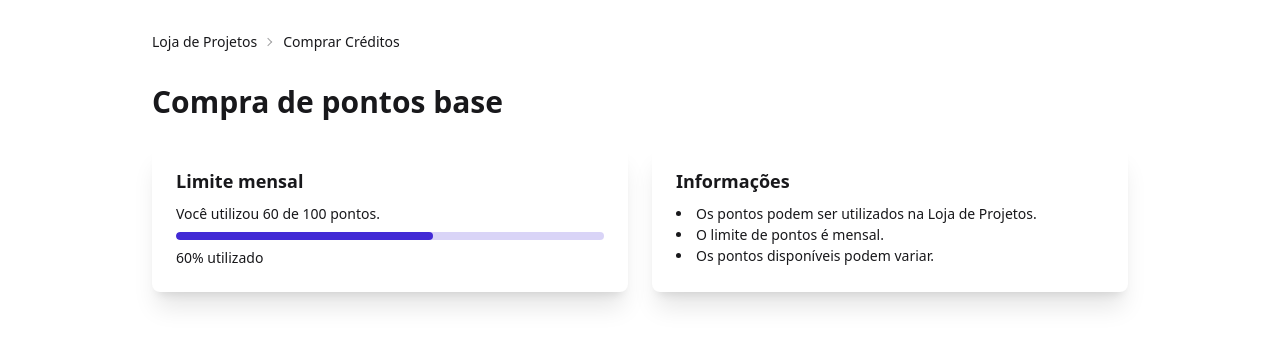
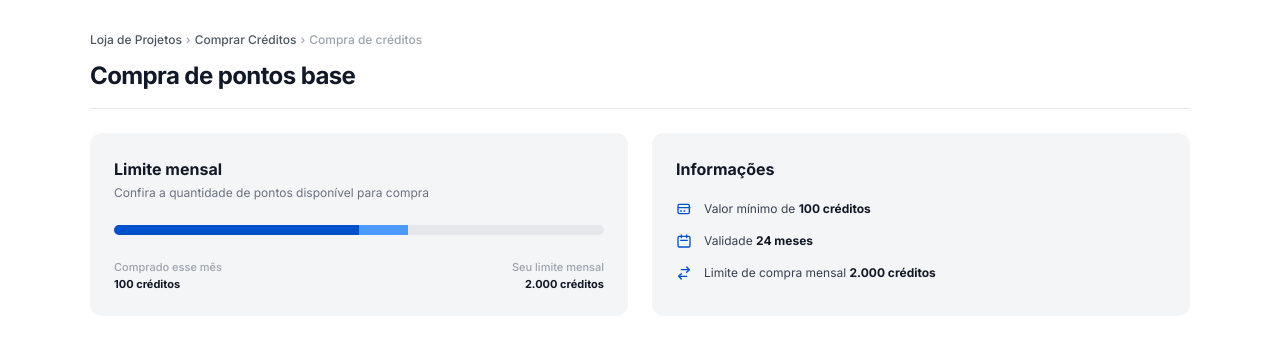
Before and after one commit to lariescolar/winx, a plain HTML site: page compra.html in a window 1280 px wide. Drawn offline with nearby package versions, Linux system fonts and the light colour scheme.

Commit message:
feat: adiciona limite mensal e informações em compras.html (refs #3)

```diff
--- a/compra.html
+++ b/compra.html
@@ -1,62 +1,110 @@
 <!DOCTYPE html>
-<html lang="pt-BR">
+<html lang="pt-BR" data-theme="light">
 <head>
-    <meta charset="UTF-8">
-    <meta name="viewport" content="width=device-width, initial-scale=1.0">
+  <meta charset="UTF-8" />
+  <meta name="viewport" content="width=device-width, initial-scale=1.0" />
   <title>Compra de pontos base</title>
 
-    <link href="https://cdn.jsdelivr.net/npm/daisyui@5" rel="stylesheet">
-    <script src="https://cdn.jsdelivr.net/npm/@tailwindcss/browser@4"></script>
+  <!-- Google Fonts: Inter -->
+  <link rel="preconnect" href="https://fonts.googleapis.com">
+  <link rel="preconnect" href="https://fonts.gstatic.com" crossorigin>
+  <link href="https://fonts.googleapis.com/css2?family=Inter:wght@400;500;600;700&display=swap" rel="stylesheet">
+
+  <!-- CDN Tailwind CSS + DaisyUI -->
+  <link href="https://cdn.jsdelivr.net/npm/daisyui@4.12.10/dist/full.min.css" rel="stylesheet" type="text/css" />
+  <script src="https://cdn.tailwindcss.com"></script>
+
+  <style>
+    body { font-family: 'Inter', sans-serif; }
+  </style>
 </head>
+<body class="bg-white text-gray-800 min-h-screen p-8 antialiased">
 
-<body>
+  <main class="max-w-[1100px] mx-auto">
 
-    <main class="max-w-5xl mx-auto p-6">
+    <!-- =========================================================================
+         [SUA ISSUE] BREADCRUMB, TÍTULO E CARDS SUPERIORES
+         ========================================================================= -->
 
     <!-- Breadcrumb -->
-        <div class="breadcrumbs text-sm mb-6">
-            <ul>
-                <li>Loja de Projetos</li>
-                <li>Comprar Créditos</li>
-            </ul>
+    <nav class="text-xs text-gray-500 mb-3 flex items-center gap-1 font-medium">
+      <a href="#" class="hover:underline text-gray-600">Loja de Projetos</a>
+      <span class="text-gray-400">›</span>
+      <a href="#" class="hover:underline text-gray-600">Comprar Créditos</a>
+      <span class="text-gray-400">›</span>
+      <span class="text-gray-400">Compra de créditos</span>
+    </nav>
+
+    <!-- Título Principal com linha divisória -->
+    <div class="border-b border-gray-200 pb-4 mb-6">
+      <h1 class="text-2xl font-bold text-gray-900 tracking-tight">
+        Compra de pontos base
+      </h1>
     </div>
 
-        <!-- Título -->
-        <h1 class="text-3xl font-bold mb-6">
-            Compra de pontos base
-        </h1>
+    <!-- Grid dos 2 Cards Superiores -->
+    <div class="grid grid-cols-1 md:grid-cols-2 gap-6 mb-6">
 
-        <!-- Cards -->
-        <div class="grid grid-cols-1 md:grid-cols-2 gap-6">
+      <!-- Card 1: Limite Mensal -->
+      <div class="bg-[#f4f5f7] rounded-xl p-6 flex flex-col justify-between">
+        <div>
+          <h2 class="text-base font-bold text-gray-900 mb-1">Limite mensal</h2>
+          <p class="text-xs text-gray-500 mb-6">Confira a quantidade de pontos disponível para compra</p>
 
-            <!-- Limite mensal -->
-            <div class="card bg-base-100 shadow-xl">
-                <div class="card-body">
-                    <h2 class="card-title">Limite mensal</h2>
-
-                    <p>Você utilizou 60 de 100 pontos.</p>
-
-                    <progress
-                        class="progress progress-primary w-full"
-                        value="60"
-                        max="100">
-                    </progress>
-
-                    <p class="text-sm">60% utilizado</p>
+          <!-- Barra de Progresso Personalizada (Azul Escuro + Azul Claro) -->
+          <div class="w-full bg-gray-200 h-2.5 rounded-full overflow-hidden flex mb-4">
+            <div class="bg-[#0052cc] h-full w-[50%]"></div>
+            <div class="bg-[#4c9aff] h-full w-[10%]"></div>
           </div>
         </div>
 
-            <!-- Informações -->
-            <div class="card bg-base-100 shadow-xl">
-                <div class="card-body">
-                    <h2 class="card-title">Informações</h2>
+        <div class="flex justify-between items-center text-[11px] pt-2">
+          <div>
+            <p class="text-gray-400 font-medium">Comprado esse mês</p>
+            <p class="font-bold text-gray-900">100 créditos</p>
+          </div>
+          <div class="text-right">
+            <p class="text-gray-400 font-medium">Seu limite mensal</p>
+            <p class="font-bold text-gray-900">2.000 créditos</p>
+          </div>
+        </div>
+      </div>
 
-                    <ul class="list-disc list-inside">
-                        <li>Os pontos podem ser utilizados na Loja de Projetos.</li>
-                        <li>O limite de pontos é mensal.</li>
-                        <li>Os pontos disponíveis podem variar.</li>
+      <!-- Card 2: Informações -->
+      <div class="bg-[#f4f5f7] rounded-xl p-6">
+        <h2 class="text-base font-bold text-gray-900 mb-5">Informações</h2>
+
+        <ul class="space-y-4 text-xs text-gray-700">
+          <!-- Item 1: Cartão -->
+          <li class="flex items-center gap-3">
+            <div class="text-[#0052cc]">
+              <svg class="w-4 h-4" fill="none" stroke="currentColor" viewBox="0 0 24 24">
+                <path stroke-linecap="round" stroke-linejoin="round" stroke-width="2" d="M3 10h18M7 15h1m4 0h1m-7 4h12a2 2 0 002-2V7a2 2 0 00-2-2H5a2 2 0 00-2 2v10a2 2 0 002 2z"/>
+              </svg>
+            </div>
+            <span>Valor mínimo de <strong class="font-bold text-gray-900">100 créditos</strong></span>
+          </li>
+
+          <!-- Item 2: Validade -->
+          <li class="flex items-center gap-3">
+            <div class="text-[#0052cc]">
+              <svg class="w-4 h-4" fill="none" stroke="currentColor" viewBox="0 0 24 24">
+                <path stroke-linecap="round" stroke-linejoin="round" stroke-width="2" d="M8 7V3m8 4V3m-9 8h10M5 21h14a2 2 0 002-2V7a2 2 0 00-2-2H5a2 2 0 00-2 2v12a2 2 0 002 2z"/>
+              </svg>
+            </div>
+            <span>Validade <strong class="font-bold text-gray-900">24 meses</strong></span>
+          </li>
+
+          <!-- Item 3: Limite -->
+          <li class="flex items-center gap-3">
+            <div class="text-[#0052cc]">
+              <svg class="w-4 h-4" fill="none" stroke="currentColor" viewBox="0 0 24 24">
+                <path stroke-linecap="round" stroke-linejoin="round" stroke-width="2" d="M8 7h12m0 0l-4-4m4 4l-4 4m0 6H4m0 0l4 4m-4-4l4-4"/>
+              </svg>
+            </div>
+            <span>Limite de compra mensal <strong class="font-bold text-gray-900">2.000 créditos</strong></span>
+          </li>
         </ul>
-                </div>
       </div>
 
     </div>
```
Lines whose indentation alone changed are shown as unchanged.
